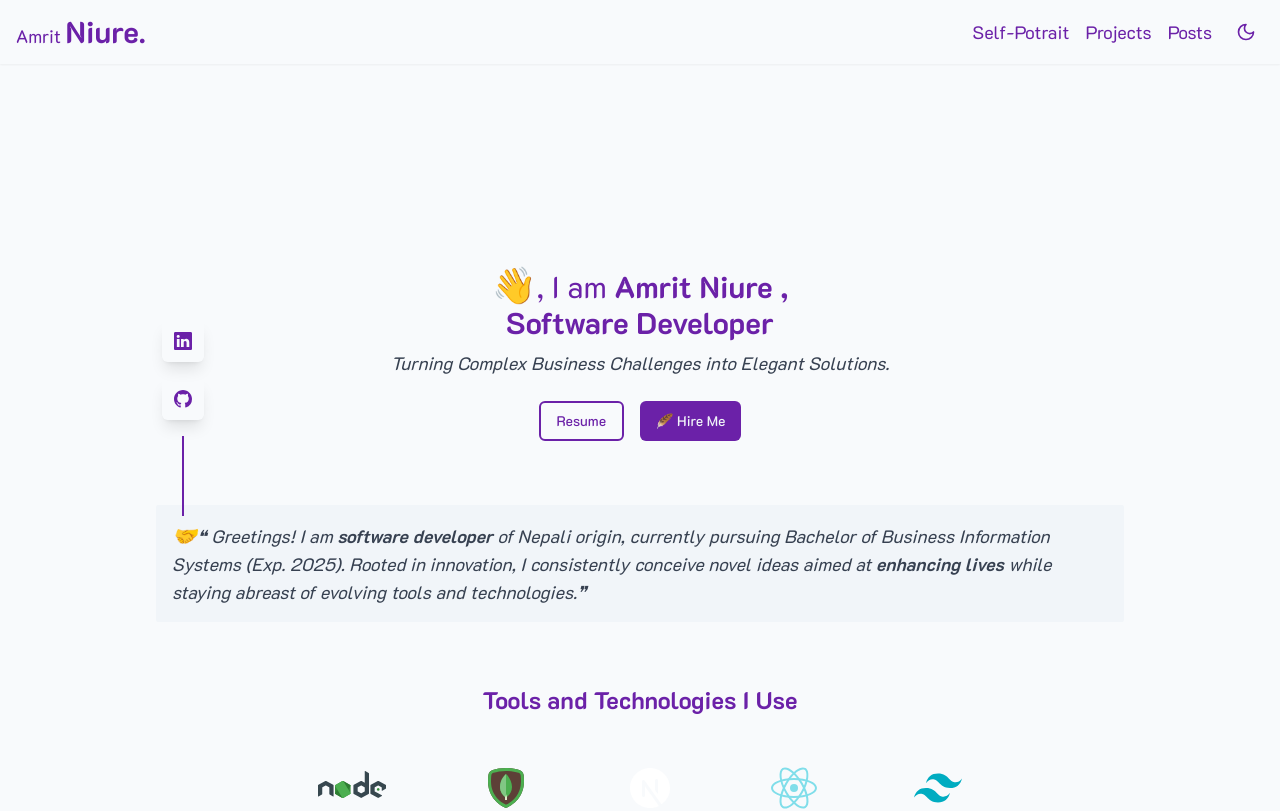
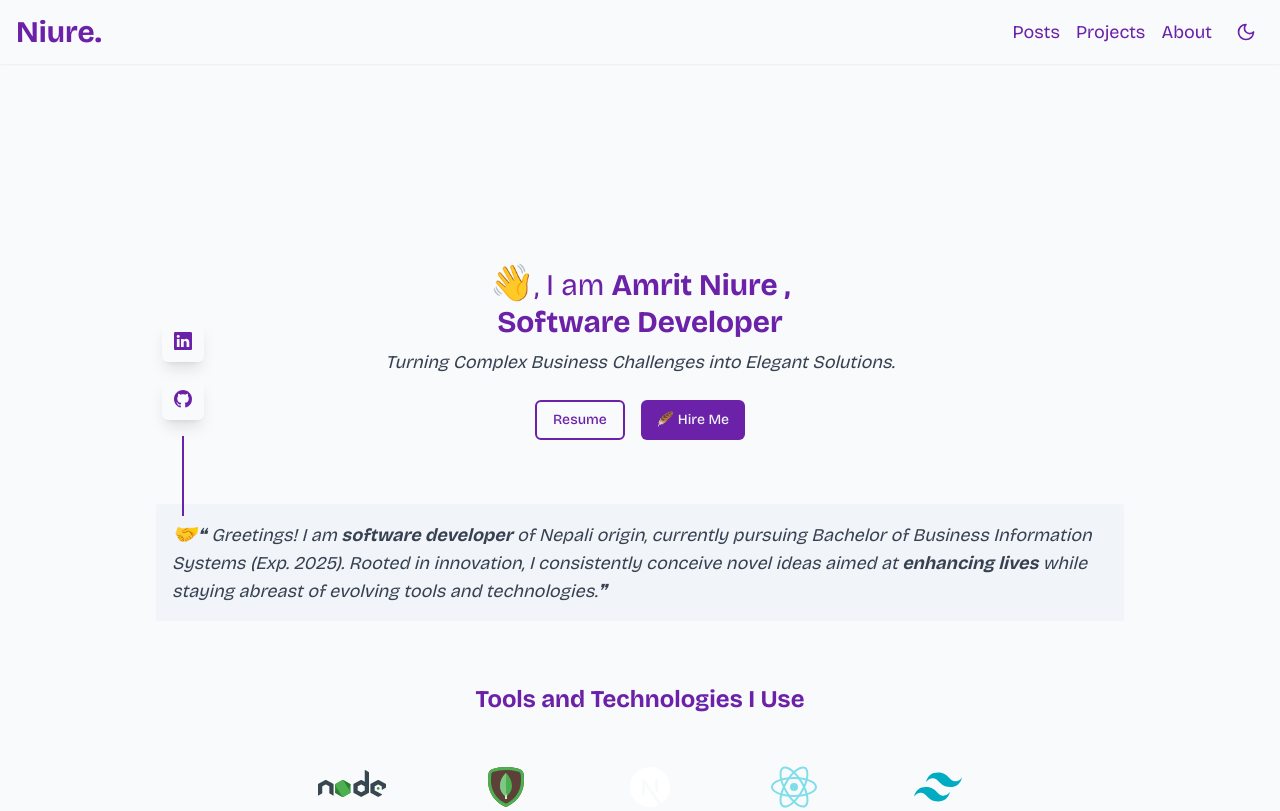
Before and after one commit to amrit-niure/Niure, a Next.js app: page / in a window 1280 px wide. Shown: the top 811 px of the page. Built offline with nearby package versions, Linux system fonts and the light colour scheme.

Commit message:
9/13/2023

```diff
--- a/src/app/layout.tsx
+++ b/src/app/layout.tsx
@@ -3,12 +3,13 @@ import './globals.css'
 import type { Metadata } from 'next'
 import Footer from '@/components/Footer'
 import Providers from '@/app/providers'
-import {Poppins,K2D,Space_Grotesk} from 'next/font/google'
+import {Poppins,K2D,Space_Grotesk,Bricolage_Grotesque} from 'next/font/google'
 import ModeIcon from '@/components/ModeIcon'
 interface LandingProps {}
 const k2d = K2D({subsets: ['latin'], weight: ['400','500','600','700','800']})
 const poppins = Poppins({subsets: ["latin"], weight: ['400','500','600','700','800']})
 const space_grotesk = Space_Grotesk({subsets: ["latin"],  weight: ['400','500','600','700']})
+const bricolage_grotesque = Bricolage_Grotesque({subsets: ["latin"],  weight: ['300','400','500','600','700']})
 
 export const metadata: Metadata = {
   title: 'Amrit Niure | Home',
@@ -22,7 +23,7 @@ export default function RootLayout({
 }) {
   return (
     <html lang="en" className='light' style={{colorScheme : 'light'}} >
-      <body className={`${k2d.className} bg-slate-50 dark:bg-dark-background`}>
+      <body className={`${bricolage_grotesque.className} bg-slate-50 dark:bg-dark-background`}>
         <Providers>
         <Navbar />
         <div className='bg-slate-50 dark:bg-dark-background  transition-all ease-in-out duration-200 '>
--- a/src/app/posts/[postId]/page.tsx
+++ b/src/app/posts/[postId]/page.tsx
@@ -40,7 +40,7 @@ const Post: FC<PostProps> = async ({ params }) => {
   `;
 
   return (
-    <div className="flexbox ">
+    <div className="flexbox overflow-x-auto">
       <div className="container pt-[5vh] px-4  flex flex-col md:flex-row w-full md:gap-8 md:px-0">
         <div className="text-primary dark:text-primary-light flex flex-col gap-4 md:w-[70%]">
           <span className="bg-primary dark:bg-light-dark-background text-primary-light px-4 py-2 rounded-md w-fit">
--- a/src/components/Navbar.tsx
+++ b/src/components/Navbar.tsx
@@ -14,19 +14,21 @@ const Navbar: FC<NavbarProps> = ({}) => {
     <header className="sticky top-0 left-0 flexbox bg-light-background dark:bg-dark-background shadow-sm transition-all ease-in-out duration-200 z-10">
       <nav className="container h-header flex items-center text-primary w-full ">
         <Link href={"/"} className=" mr-auto dark:text-primary-light text-lg">
-  Amrit      <b className="text-3xl">Niure.</b>
+        <b className="text-3xl">Niure.</b>
         </Link>
         {/* Desktop Nav */}
         <div className="hidden md:flex items-center gap-4 dark:text-primary-light text-lg">
-          <Link href={"/"} className=" hover:opacity-80">
-            Self-Potrait
+        <Link href={"/posts"} className=" hover:opacity-80">
+            Posts
           </Link>
-          <Link href={"#projects"} className=" hover:opacity-80">
+          <Link href={"/projects"} className=" hover:opacity-80">
             Projects
           </Link>
-          <Link href={"/posts"} className=" hover:opacity-80">
-            Posts
+          <Link href={"/about"} className=" hover:opacity-80">
+            About
           </Link>
+
+
           <div
             className="hover:bg-primary-light dark:hover:text-primary-dark rounded-full p-2  dark:text-primary-light"
             onClick={() => setTheme(theme === "dark" ? "light" : "dark")}
```
